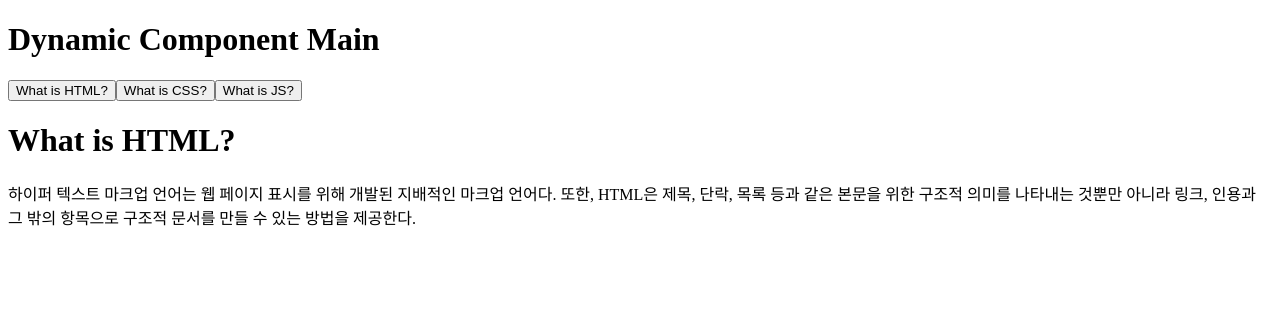
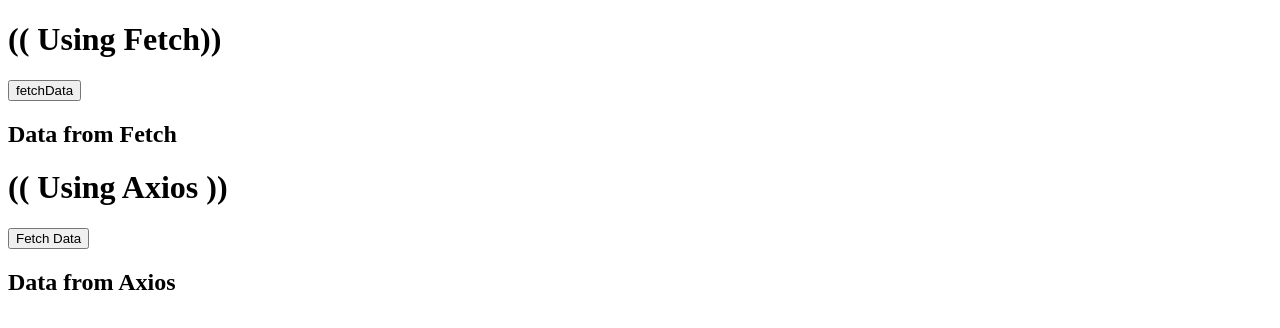
Before and after one commit to chaud1024/vue-course, a Vue app: page / in a window 1280 px wide. Shown: the top 328 px of the page. Built offline with nearby package versions, Linux system fonts and the light colour scheme.

Commit message:
about fetch(), axios

```diff
--- a/src/App.vue
+++ b/src/App.vue
@@ -1,10 +1,12 @@
 <script setup>
-import DynamicComponentMain from './components/DynamicComponentMain.vue'
+import FetchData from './components/FetchData.vue'
+import AxiosData from './components/AxiosData.vue'
 </script>
 
 <template>
   <div>
-    <DynamicComponentMain />
+    <FetchData />
+    <AxiosData />
   </div>
 </template>
 
--- /dev/null
+++ b/src/components/AxiosData.vue
@@ -0,0 +1,31 @@
+<script setup>
+import { ref } from 'vue'
+import axios from 'axios'
+
+const data = ref(null)
+
+const fetchData = async () => {
+  try {
+    // make a GET request using axios
+    const res = await axios.get('https://jsonplaceholder.typicode.com/posts')
+
+    // handle the successful res
+    data.value = res.data
+  } catch (error) {
+    console.error(`Error!: ${error}`)
+  }
+}
+</script>
+<template>
+  <div>
+    <h1>(( Using Axios ))</h1>
+    <button @click="fetchData">Fetch Data</button>
+  </div>
+
+  <div>
+    <h2>Data from Axios</h2>
+    <pre>{{ data }}</pre>
+  </div>
+</template>
+
+<style lang="scss" scoped></style>
--- /dev/null
+++ b/src/components/FetchData.vue
@@ -0,0 +1,33 @@
+<script setup>
+import { ref } from 'vue'
+
+const data = ref(null)
+
+const fetchData = async () => {
+  // make a get request using fetch
+  await fetch('https://jsonplaceholder.typicode.com/posts')
+    .then((res) => {
+      if (!res.ok) {
+        throw new Error('http error')
+      }
+      return res.json()
+    })
+    .then((resData) => {
+      data.value = resData
+    })
+    .catch((error) => console.error(error))
+}
+</script>
+
+<template>
+  <div>
+    <h1>(( Using Fetch))</h1>
+    <button @click="fetchData">fetchData</button>
+    <div>
+      <h2>Data from Fetch</h2>
+      <pre>{{ data }}</pre>
+    </div>
+  </div>
+</template>
+
+<style lang="scss" scoped></style>
```
